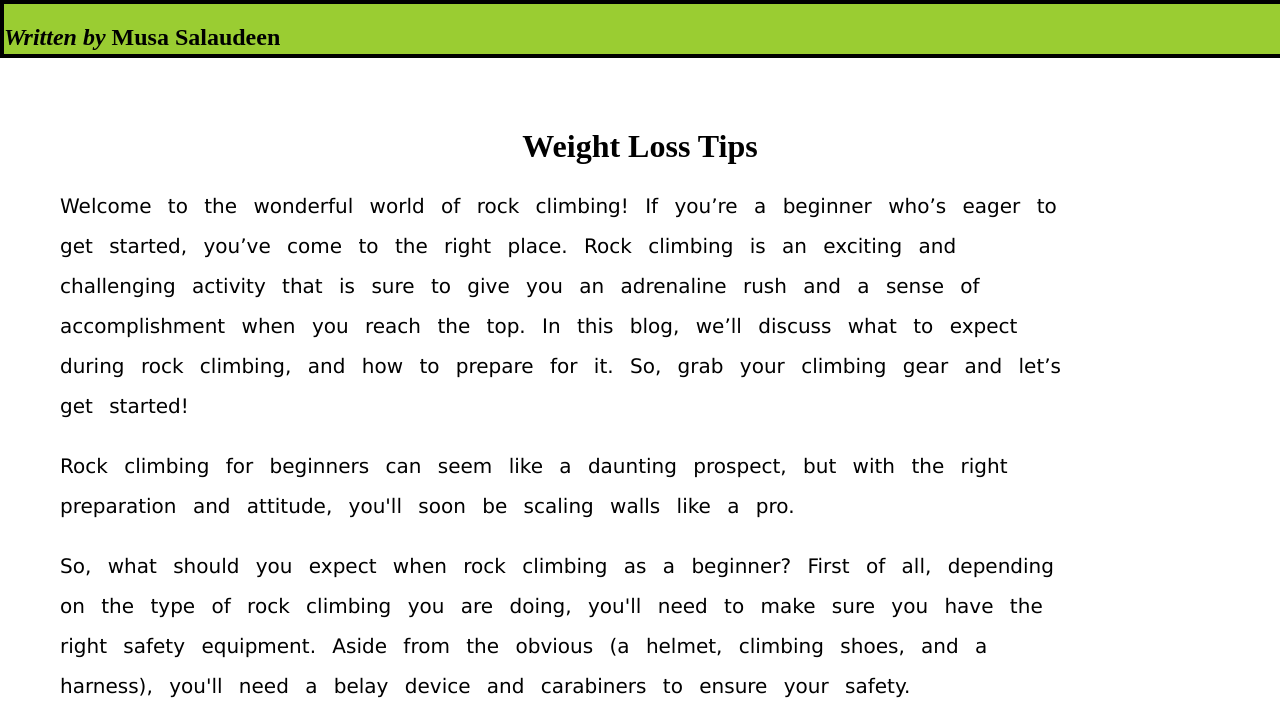
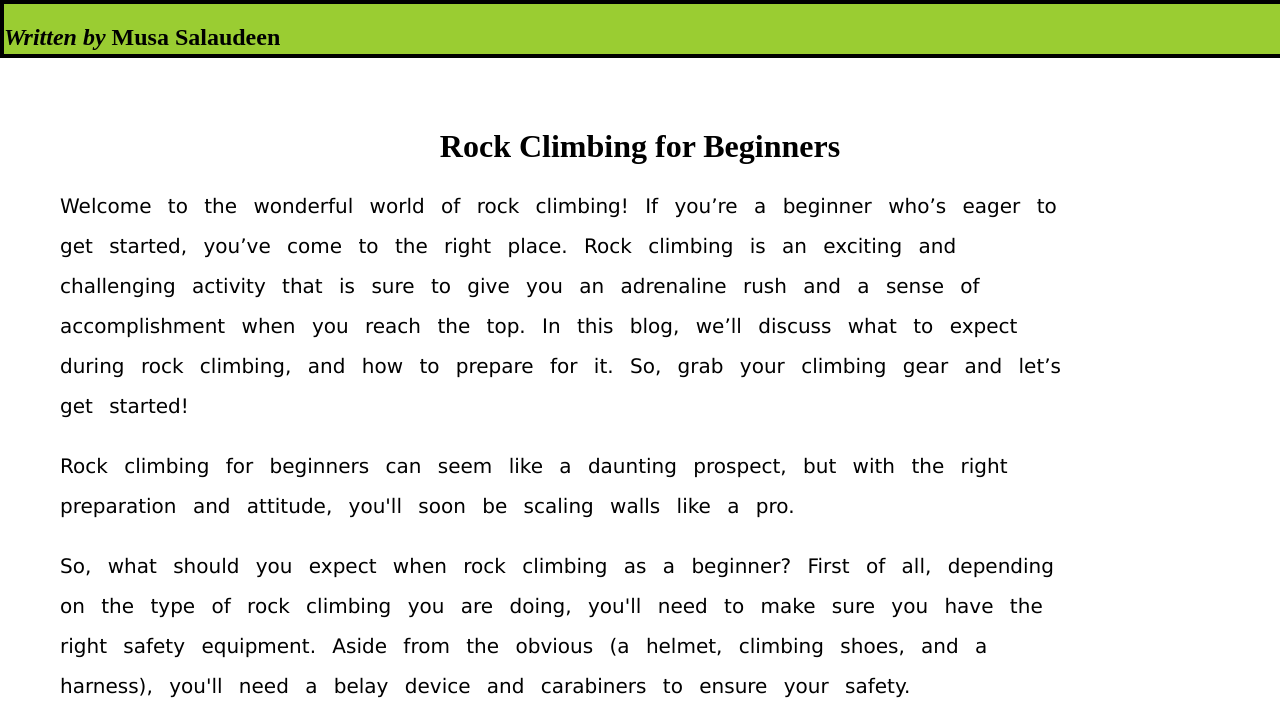
Before and after one commit to Adebola-Tee/RC-blog, a plain HTML site: page index.html in a window 1280 px wide. Shown: the top 723 px of the page. Drawn offline with Linux system fonts and the light colour scheme.

Commit message:
rc commit

```diff
--- a/index.html
+++ b/index.html
@@ -11,7 +11,7 @@
     <div class="name">
         <h2><i>Written by</i> Musa Salaudeen</h2>
     </div>
-    <h1 id="header1">Weight Loss Tips </h1>
+    <h1 id="header1">Rock Climbing for Beginners</h1>
     <p class="text">Welcome to the wonderful world of rock climbing! If you’re a beginner who’s eager to get started, you’ve come to the right place. Rock climbing is an exciting and challenging activity that is sure to give you an adrenaline rush and a sense of accomplishment when you reach the top. In this blog, we’ll discuss what to expect during rock climbing, and how to prepare for it. So, grab your climbing gear and let’s get started!</p>
 <p class="text">Rock climbing for beginners can seem like a daunting prospect, but with the right preparation and attitude, you'll soon be scaling walls like a pro.</p>
 <p class="text">So, what should you expect when rock climbing as a beginner? First of all, depending on the type of rock climbing you are doing, you'll need to make sure you have the right safety equipment. Aside from the obvious (a helmet, climbing shoes, and a harness), you'll need a belay device and carabiners to ensure your safety.</p>
```
